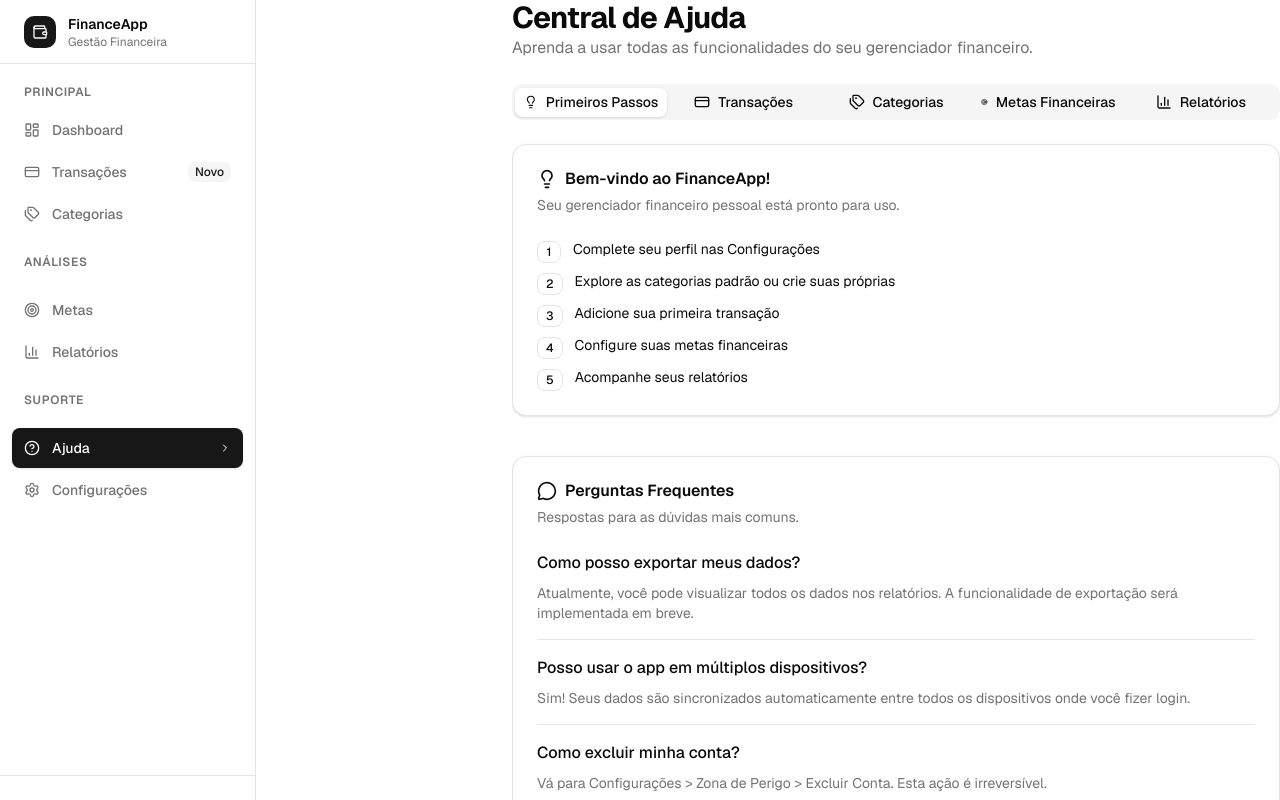
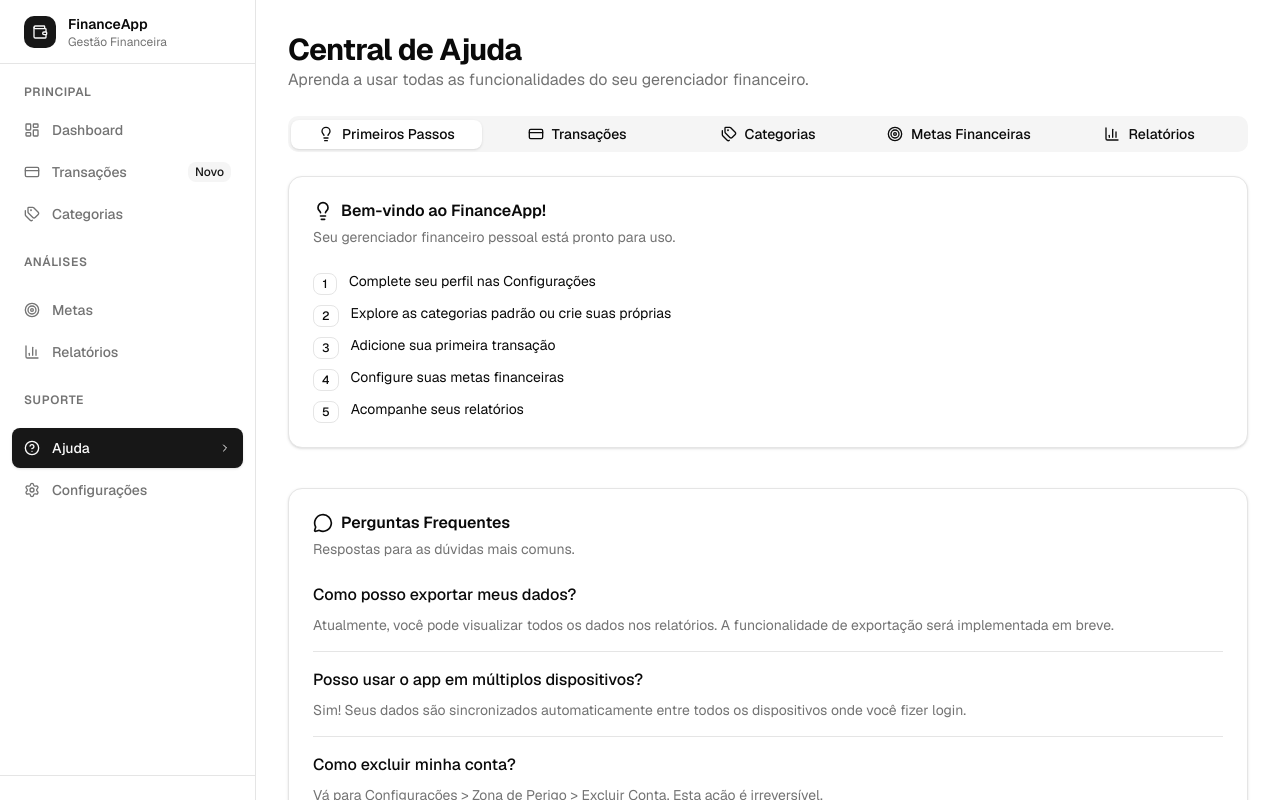
Before and after one commit to gui1416/financial, a Next.js app: page /dashboard/help in a window 1280 px wide. Shown: the top 800 px of the page. Built offline with nearby package versions, Linux system fonts and the light colour scheme; no server answers.

Commit message:
feat: sidebar

```diff
--- a/src/app/dashboard/analytics/page.tsx
+++ b/src/app/dashboard/analytics/page.tsx
@@ -22,7 +22,6 @@ export default async function AnalyticsPage() {
  return (
   <DashboardShell>
    <DashboardHeader />
-   <div className="flex-1 space-y-4 p-4 md:p-8 pt-6">
    <div className="flex items-center justify-between space-y-2">
     <h2 className="text-3xl font-bold tracking-tight">Relatórios</h2>
    </div>
@@ -35,7 +34,6 @@ export default async function AnalyticsPage() {
     </div>
     <TrendAnalysis />
    </div>
-   </div>
   </DashboardShell>
  )
 }
--- a/src/app/dashboard/categories/page.tsx
+++ b/src/app/dashboard/categories/page.tsx
@@ -18,13 +18,11 @@ export default async function CategoriesPage() {
  return (
   <DashboardShell>
    <DashboardHeader />
-   <div className="flex-1 space-y-4 p-4 md:p-8 pt-6">
-    <div className="flex items-center justify-between space-y-2">
-     <h2 className="text-3xl font-bold tracking-tight">Categorias</h2>
-    </div>
-    <div className="space-y-4">
-     <CategoriesGrid />
-    </div>
+   <div className="flex items-center justify-between space-y-2">
+    <h2 className="text-3xl font-bold tracking-tight">Categorias</h2>
+   </div>
+   <div className="space-y-4">
+    <CategoriesGrid />
    </div>
   </DashboardShell>
  )
--- a/src/app/dashboard/goals/page.tsx
+++ b/src/app/dashboard/goals/page.tsx
@@ -20,7 +20,6 @@ export default async function GoalsPage() {
   return (
     <DashboardShell>
       <DashboardHeader />
-      <div className="flex-1 space-y-4 p-4 md:p-8 pt-6">
       <div className="space-y-6">
         <div>
           <h1 className="text-3xl font-bold tracking-tight">Metas Financeiras</h1>
@@ -29,7 +28,6 @@ export default async function GoalsPage() {
         <GoalsOverview />
         <GoalsList />
       </div>
-      </div>
     </DashboardShell>
   )
 }
--- a/src/app/dashboard/page.tsx
+++ b/src/app/dashboard/page.tsx
@@ -20,11 +20,10 @@ export default async function DashboardPage() {
  return (
   <DashboardShell>
    <DashboardHeader />
-   <div className="flex-1 space-y-4 p-4 md:p-8 pt-6">
    <div className="flex items-center justify-between space-y-2">
     <h2 className="text-3xl font-bold tracking-tight">Dashboard</h2>
    </div>
-    <div className="space-y-4">
+   <div className="space-y-4 mt-4">
     <MetricsCards />
     <div className="grid gap-4 md:grid-cols-2 lg:grid-cols-7">
      <div className="col-span-4">
@@ -35,7 +34,6 @@ export default async function DashboardPage() {
      </div>
     </div>
    </div>
-   </div>
   </DashboardShell>
  )
 }
--- a/src/app/dashboard/settings/page.tsx
+++ b/src/app/dashboard/settings/page.tsx
@@ -21,7 +21,6 @@ export default async function SettingsPage() {
  return (
   <DashboardShell>
    <DashboardHeader />
-   <div className="flex-1 space-y-4 p-4 md:p-8 pt-6">
    <div className="space-y-6">
     <div>
      <h1 className="text-3xl font-bold tracking-tight">Configurações</h1>
@@ -31,7 +30,6 @@ export default async function SettingsPage() {
     </div>
     <SettingsForm profile={profile} />
    </div>
-   </div>
   </DashboardShell>
  );
 }
--- a/src/app/dashboard/transactions/page.tsx
+++ b/src/app/dashboard/transactions/page.tsx
@@ -19,7 +19,6 @@ export default async function TransactionsPage() {
  return (
   <DashboardShell>
    <DashboardHeader />
-   <div className="flex-1 space-y-4 p-4 md:p-8 pt-6">
    <div className="flex items-center justify-between space-y-2">
     <h2 className="text-3xl font-bold tracking-tight">Transações</h2>
    </div>
@@ -27,7 +26,6 @@ export default async function TransactionsPage() {
     <TransactionsFilters />
     <TransactionsTable />
    </div>
-   </div>
   </DashboardShell>
  )
 }
--- a/src/components/dashboard/dashboard-header.tsx
+++ b/src/components/dashboard/dashboard-header.tsx
@@ -1,7 +1,7 @@
 "use client"
 
 import { Button } from "@/components/ui/button"
-import { Plus, PanelLeft } from "lucide-react" // Usamos apenas o ícone PanelLeft
+import { Plus, PanelLeft } from "lucide-react"
 import { useState } from "react"
 import { TransactionDialog } from "@/components/transactions/transaction-dialog"
 import { ExportData } from "@/components/dashboard/export-data"
@@ -9,7 +9,6 @@ import { useSidebar } from "./dashboard-shell"
 
 export function DashboardHeader() {
  const [isDialogOpen, setIsDialogOpen] = useState(false)
- // Pegamos todos os estados e funções do contexto
  const { isCollapsed, setIsCollapsed, isMobileMenuOpen, setIsMobileMenuOpen, isMobile } = useSidebar();
 
  const handleTransactionSaved = () => {
@@ -17,7 +16,6 @@ export function DashboardHeader() {
   window.location.reload()
  }
 
- // Função unificada para controlar a sidebar
  const toggleSidebar = () => {
   if (isMobile) {
    setIsMobileMenuOpen(!isMobileMenuOpen);
@@ -28,20 +26,18 @@ export function DashboardHeader() {
 
  return (
   <>
-   <div className="border-b border-border bg-background/95 backdrop-blur supports-[backdrop-filter]:bg-background/60">
-    <div className="flex h-16 items-center px-4 md:px-8">
-     {/* Botão unificado com o ícone PanelLeft */}
+   <div className="flex h-16 items-center justify-between mb-6">
     <Button
      variant="ghost"
      size="sm"
-      className="mr-4 h-9 w-9 p-0" // Visível em todas as telas
+     className="h-9 w-9 p-0"
      onClick={toggleSidebar}
     >
      <span className="sr-only">Alternar Menu</span>
      <PanelLeft className="h-4 w-4" />
     </Button>
 
-     <div className="ml-auto flex items-center space-x-4">
+    <div className="flex items-center space-x-4">
      <ExportData />
      <Button size="sm" className="gap-2" onClick={() => setIsDialogOpen(true)}>
       <Plus className="h-4 w-4" />
@@ -49,7 +45,6 @@ export function DashboardHeader() {
      </Button>
     </div>
    </div>
-   </div>
 
    <TransactionDialog open={isDialogOpen} onOpenChange={setIsDialogOpen} onSaved={handleTransactionSaved} />
   </>
--- a/src/components/dashboard/dashboard-shell.tsx
+++ b/src/components/dashboard/dashboard-shell.tsx
@@ -5,13 +5,12 @@ import { Sidebar } from "./sidebar"
 import { useState, useEffect, createContext, useContext } from "react"
 import { cn } from "@/lib/utils"
 
-// 1. Adicionamos 'isMobile' ao tipo do nosso contexto
 interface SidebarContextType {
  isCollapsed: boolean;
  setIsCollapsed: (value: boolean | ((prev: boolean) => boolean)) => void;
  isMobileMenuOpen: boolean;
  setIsMobileMenuOpen: (value: boolean | ((prev: boolean) => boolean)) => void;
- isMobile: boolean; // Adicionado
+ isMobile: boolean;
 }
 
 const SidebarContext = createContext<SidebarContextType | undefined>(undefined);
@@ -48,17 +47,15 @@ export function DashboardShell({ children }: DashboardShellProps) {
  }, [])
 
  return (
-  // 2. Passamos 'isMobile' para todos os componentes através do Provider
   <SidebarContext.Provider value={{ isCollapsed, setIsCollapsed, isMobileMenuOpen, setIsMobileMenuOpen, isMobile }}>
    <div className="flex min-h-screen bg-background">
     <Sidebar />
     <main
      className={cn(
-      "flex-1 overflow-hidden transition-all duration-300 ease-in-out",
-      isMobile ? "ml-0" : isCollapsed ? "ml-16" : "ml-64",
+      "flex-1 overflow-y-auto transition-all duration-300 ease-in-out"
      )}
     >
-     <div className="h-full">{children}</div>
+     <div className="p-4 md:p-8">{children}</div>
     </main>
    </div>
   </SidebarContext.Provider>
```
Lines whose indentation alone changed are shown as unchanged.
